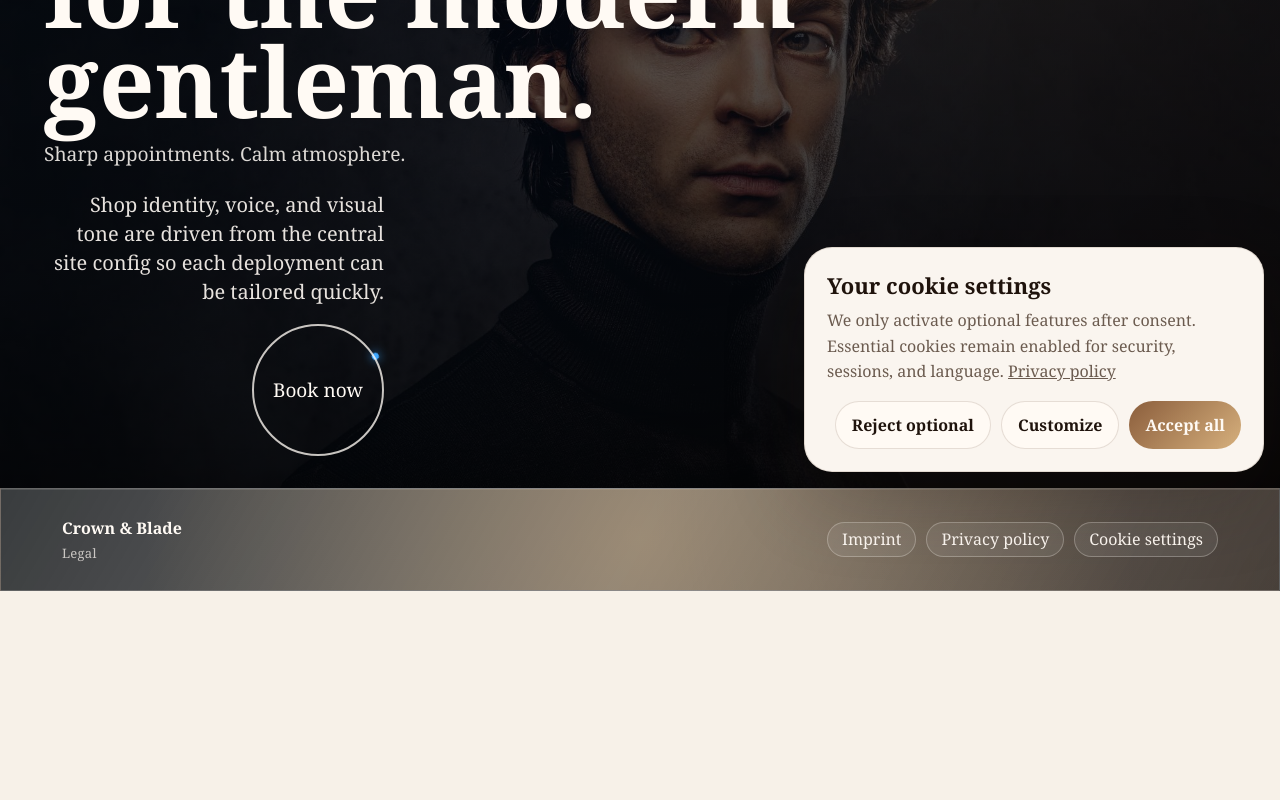
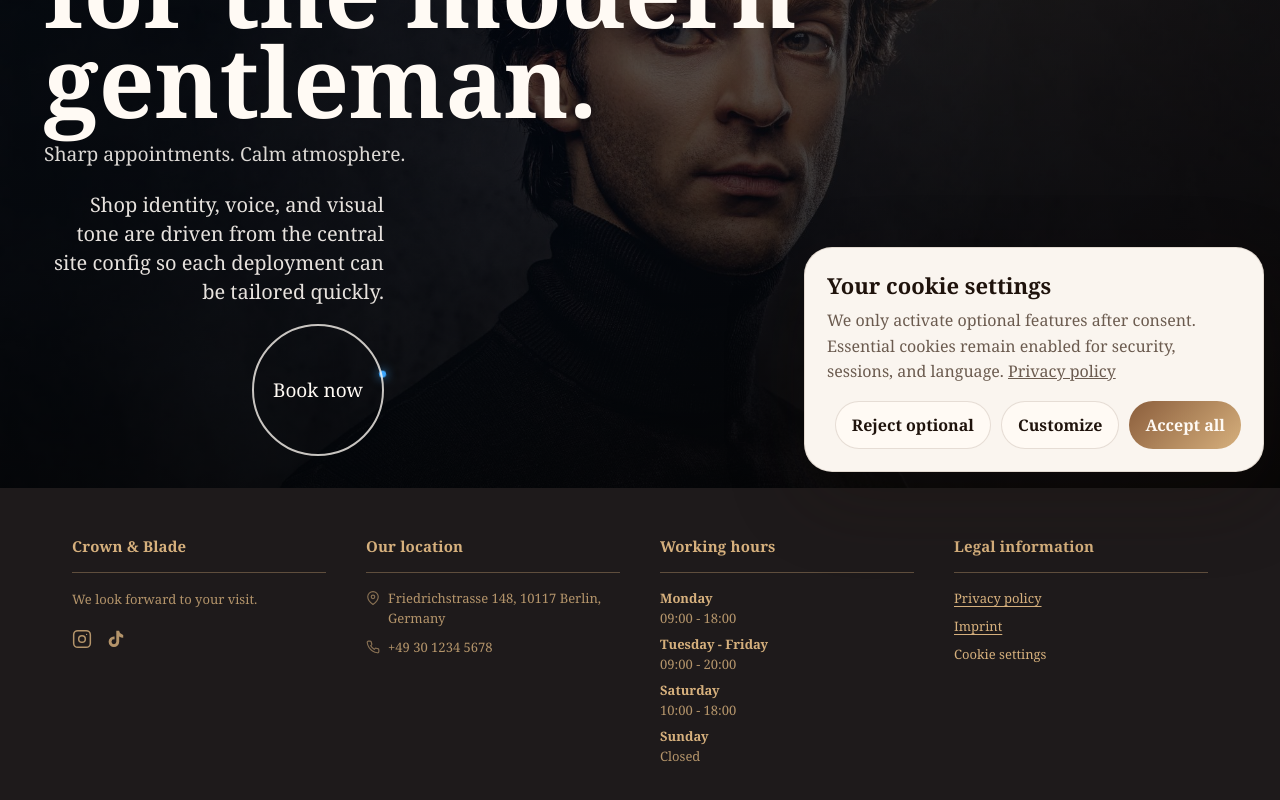
Before and after one commit to Maher-Albeek/Barbershop-Booking-Website-Template, a Next.js app: page /en in a window 1280 px wide. Shown: the part 312-1112 px from the top of the page. Before the commit the page ends 903 px from the top, so only its background shows below. Built offline with nearby package versions, Linux system fonts and the light colour scheme.

Commit message:
enhance footer layout with new social icons and improved styling

```diff
--- a/components/site-footer.module.css
+++ b/components/site-footer.module.css
@@ -6,82 +6,193 @@
   position: relative;
   width: 100%;
   overflow: hidden;
-  border: 1px solid rgba(255, 250, 244, 0.2);
-  background:
-    linear-gradient(120deg, rgba(4, 9, 14, 0.78), rgba(8, 12, 19, 0.56) 50%, rgba(20, 11, 6, 0.74)),
-    radial-gradient(circle at 80% 18%, rgba(232, 183, 122, 0.22), transparent 36%);
-  box-shadow:
-    0 20px 54px rgba(18, 11, 6, 0.34),
-    inset 0 1px 0 rgba(255, 250, 244, 0.12);
+  border: 0;
+  background: #1e1a1b;
+  box-shadow: none;
 }
 
 .footerGlow {
-  position: absolute;
-  inset: auto -12% -58%;
-  height: 220px;
-  background: radial-gradient(circle, rgba(214, 176, 125, 0.42), transparent 62%);
+  display: none;
   pointer-events: none;
 }
 
 .footerBody {
   position: relative;
   z-index: 1;
-  display: flex;
+  display: grid;
+  grid-template-columns: repeat(4, 1fr);
   max-width: 1200px;
   margin: 0 auto;
-  align-items: center;
-  justify-content: space-between;
-  flex-wrap: wrap;
-  gap: 16px;
-  padding: 28px 22px;
-  color: #fffaf4;
+  gap: 40px;
+  padding: 48px 32px;
+  color: #d6b07d;
 }
 
-.brandBlock {
-  display: grid;
-  gap: 5px;
+/* ── column layout ── */
+
+.column {
+  display: flex;
+  flex-direction: column;
+  gap: 16px;
 }
 
-.legalLabel {
-  color: rgba(255, 250, 244, 0.72);
-  font-size: 13px;
-  letter-spacing: 0.02em;
+.legalColumn {
+  color: #d6b07d;
 }
 
-.nav {
-  display: flex;
-  align-items: center;
-  gap: 10px;
-  flex-wrap: wrap;
+.columnHeading {
+  font-size: 15px;
+  font-weight: 600;
+  letter-spacing: 0.01em;
+  color: #d6b07d;
+  margin: 0;
 }
 
-.linkPill {
+.columnRule {
+  border: none;
+  border-top: 1px solid rgba(214, 176, 125, 0.35);
+  margin: 0;
+}
+
+.legalColumn .columnHeading {
+  color: #d6b07d;
+}
+
+.legalColumn .columnRule {
+  border-top-color: rgba(214, 176, 125, 0.35);
+}
+
+/* ── brand column ── */
+
+.tagline {
+  font-size: 13px;
+  color: rgba(214, 176, 125, 0.82);
+  line-height: 1.55;
+  margin: 0;
+}
+
+.socialLinks {
+  display: flex;
+  gap: 14px;
+  align-items: center;
+  margin-top: 4px;
+}
+
+.socialIcon {
+  color: rgba(214, 176, 125, 0.82);
   display: inline-flex;
   align-items: center;
-  justify-content: center;
-  border-radius: 999px;
-  border: 1px solid rgba(255, 250, 244, 0.28);
-  background: rgba(255, 250, 244, 0.08);
-  color: #fffaf4;
-  padding: 7px 14px;
-  line-height: 1.2;
-  transition: background 0.2s ease, border-color 0.2s ease;
+  transition: color 0.2s ease;
 }
 
-.linkPill:hover {
-  background: rgba(255, 250, 244, 0.16);
-  border-color: rgba(255, 250, 244, 0.42);
+.socialIcon:hover {
+  color: #e8c98d;
 }
 
-@media (max-width: 680px) {
+/* ── contact / location column ── */
+
+.contactList {
+  list-style: none;
+  padding: 0;
+  margin: 0;
+  display: flex;
+  flex-direction: column;
+  gap: 10px;
+}
+
+.contactItem {
+  display: flex;
+  align-items: flex-start;
+  gap: 8px;
+  font-size: 13px;
+  color: rgba(214, 176, 125, 0.82);
+  line-height: 1.5;
+}
+
+.contactItem svg {
+  flex-shrink: 0;
+  margin-top: 2px;
+  opacity: 0.7;
+}
+
+.contactLink {
+  color: inherit;
+  text-decoration: none;
+  transition: color 0.2s ease;
+}
+
+.contactLink:hover {
+  color: #e8c98d;
+}
+
+/* ── hours column ── */
+
+.hoursList {
+  list-style: none;
+  padding: 0;
+  margin: 0;
+  display: flex;
+  flex-direction: column;
+  gap: 8px;
+}
+
+.hoursItem {
+  display: flex;
+  flex-direction: column;
+  gap: 2px;
+}
+
+.hoursDay {
+  font-size: 13px;
+  font-weight: 600;
+  color: #d6b07d;
+}
+
+.hoursTime {
+  font-size: 13px;
+  color: rgba(214, 176, 125, 0.82);
+}
+
+/* ── legal column ── */
+
+.legalNav {
+  display: flex;
+  flex-direction: column;
+  gap: 10px;
+}
+
+.legalLink {
+  font-size: 13px;
+  color: #d6b07d;
+  text-decoration: underline;
+  text-underline-offset: 3px;
+  transition: color 0.2s ease;
+  cursor: pointer;
+  background: none;
+  border: none;
+  padding: 0;
+  font-family: inherit;
+  display: inline;
+}
+
+.legalLink:hover {
+  color: #e8c98d;
+}
+
+/* ── responsive ── */
+
+@media (max-width: 900px) {
   .footerBody {
-    display: grid;
-    justify-items: center;
-    text-align: center;
-    padding: 18px 14px;
-  }
-
-  .brandBlock {
-    justify-items: center;
+    grid-template-columns: repeat(2, 1fr);
+    gap: 32px;
+    padding: 36px 24px;
   }
 }
+
+@media (max-width: 540px) {
+  .footerBody {
+    grid-template-columns: 1fr;
+    gap: 28px;
+    padding: 28px 18px;
+  }
+}
--- a/components/site-footer.tsx
+++ b/components/site-footer.tsx
@@ -13,8 +13,45 @@ type SiteFooterProps = {
   locale: Locale;
 };
 
+function InstagramIcon() {
+  return (
+    <svg xmlns="http://www.w3.org/2000/svg" width="20" height="20" viewBox="0 0 24 24" fill="none" stroke="currentColor" strokeWidth="1.8" strokeLinecap="round" strokeLinejoin="round" aria-hidden="true">
+      <rect x="2" y="2" width="20" height="20" rx="5" ry="5" />
+      <circle cx="12" cy="12" r="4" />
+      <circle cx="17.5" cy="6.5" r="0.8" fill="currentColor" stroke="none" />
+    </svg>
+  );
+}
+
+function TikTokIcon() {
+  return (
+    <svg xmlns="http://www.w3.org/2000/svg" width="20" height="20" viewBox="0 0 24 24" fill="currentColor" aria-hidden="true">
+      <path d="M19.59 6.69a4.83 4.83 0 0 1-3.77-4.25V2h-3.45v13.67a2.89 2.89 0 0 1-2.88 2.5 2.89 2.89 0 0 1-2.89-2.89 2.89 2.89 0 0 1 2.89-2.89c.28 0 .54.04.79.1V9.01a6.33 6.33 0 0 0-.79-.05 6.34 6.34 0 0 0-6.34 6.34 6.34 6.34 0 0 0 6.34 6.34 6.34 6.34 0 0 0 6.33-6.34V9.05a8.26 8.26 0 0 0 4.83 1.55V7.17a4.85 4.85 0 0 1-1.06-.48z" />
+    </svg>
+  );
+}
+
+function MapPinIcon() {
+  return (
+    <svg xmlns="http://www.w3.org/2000/svg" width="14" height="14" viewBox="0 0 24 24" fill="none" stroke="currentColor" strokeWidth="2" strokeLinecap="round" strokeLinejoin="round" aria-hidden="true">
+      <path d="M21 10c0 7-9 13-9 13S3 17 3 10a9 9 0 0 1 18 0z" />
+      <circle cx="12" cy="10" r="3" />
+    </svg>
+  );
+}
+
+function PhoneIcon() {
+  return (
+    <svg xmlns="http://www.w3.org/2000/svg" width="14" height="14" viewBox="0 0 24 24" fill="none" stroke="currentColor" strokeWidth="2" strokeLinecap="round" strokeLinejoin="round" aria-hidden="true">
+      <path d="M22 16.92v3a2 2 0 0 1-2.18 2 19.79 19.79 0 0 1-8.63-3.07 19.5 19.5 0 0 1-6-6A19.79 19.79 0 0 1 2.12 4.18 2 2 0 0 1 4.11 2h3a2 2 0 0 1 2 1.72c.127.96.361 1.903.7 2.81a2 2 0 0 1-.45 2.11L8.09 9.91a16 16 0 0 0 6 6l1.27-1.27a2 2 0 0 1 2.11-.45c.907.339 1.85.573 2.81.7A2 2 0 0 1 22 16.92z" />
+    </svg>
+  );
+}
+
 export function SiteFooter({ locale }: SiteFooterProps) {
   const dictionary = getDictionary(locale);
+  const contact = siteConfig.contact[locale];
+  const { brand } = siteConfig;
 
   return (
     <footer className={styles.footerShell}>
@@ -22,22 +59,94 @@ export function SiteFooter({ locale }: SiteFooterProps) {
         <div className={styles.footerGlow} aria-hidden="true" />
 
         <div className={styles.footerBody}>
-          <div className={styles.brandBlock}>
-          <strong>{siteConfig.brand.shopName}</strong>
-            <span className={styles.legalLabel}>{dictionary.footer.legalLabel}</span>
+          {/* Column 1: Brand */}
+          <div className={styles.column}>
+            <h3 className={styles.columnHeading}>{brand.shopName}</h3>
+            <hr className={styles.columnRule} />
+            <p className={styles.tagline}>{dictionary.footer.tagline}</p>
+            {(brand.socials?.instagram || brand.socials?.tiktok) && (
+              <div className={styles.socialLinks}>
+                {brand.socials.instagram && (
+                  <a
+                    href={brand.socials.instagram}
+                    className={styles.socialIcon}
+                    target="_blank"
+                    rel="noopener noreferrer"
+                    aria-label="Instagram"
+                  >
+                    <InstagramIcon />
+                  </a>
+                )}
+                {brand.socials.tiktok && (
+                  <a
+                    href={brand.socials.tiktok}
+                    className={styles.socialIcon}
+                    target="_blank"
+                    rel="noopener noreferrer"
+                    aria-label="TikTok"
+                  >
+                    <TikTokIcon />
+                  </a>
+                )}
+              </div>
+            )}
           </div>
 
-          <nav aria-label={dictionary.footer.legalLabel} className={styles.nav}>
-            <Link className={styles.linkPill} href={localeHref(locale, "/impressum")}>
-              {dictionary.footer.impressum}
-            </Link>
-            <Link className={styles.linkPill} href={localeHref(locale, "/datenschutz")}>
-              {dictionary.footer.datenschutz}
-            </Link>
-            <span className={styles.linkPill}>
-              <CookieSettingsButton label={dictionary.footer.cookieSettings} />
-            </span>
-          </nav>
+          {/* Column 2: Location */}
+          <div className={styles.column}>
+            <h3 className={styles.columnHeading}>{dictionary.footer.locationTitle}</h3>
+            <hr className={styles.columnRule} />
+            <ul className={styles.contactList}>
+              <li className={styles.contactItem}>
+                <MapPinIcon />
+                <span>{contact.items.address.value}</span>
+              </li>
+              {contact.items.phone.href ? (
+                <li className={styles.contactItem}>
+                  <PhoneIcon />
+                  <a href={contact.items.phone.href} className={styles.contactLink}>
+                    {contact.items.phone.value}
+                  </a>
+                </li>
+              ) : (
+                <li className={styles.contactItem}>
+                  <PhoneIcon />
+                  <span>{contact.items.phone.value}</span>
+                </li>
+              )}
+            </ul>
+          </div>
+
+          {/* Column 3: Working Hours */}
+          <div className={styles.column}>
+            <h3 className={styles.columnHeading}>{contact.workingHoursTitle}</h3>
+            <hr className={styles.columnRule} />
+            <ul className={styles.hoursList}>
+              {contact.workingHours.map((entry) => (
+                <li key={entry.days} className={styles.hoursItem}>
+                  <strong className={styles.hoursDay}>{entry.days}</strong>
+                  <span className={styles.hoursTime}>{entry.hours}</span>
+                </li>
+              ))}
+            </ul>
+          </div>
+
+          {/* Column 4: Legal */}
+          <div className={`${styles.column} ${styles.legalColumn}`}>
+            <h3 className={styles.columnHeading}>{dictionary.footer.legalLinksTitle}</h3>
+            <hr className={styles.columnRule} />
+            <nav aria-label={dictionary.footer.legalLabel} className={styles.legalNav}>
+              <Link className={styles.legalLink} href={localeHref(locale, "/datenschutz")}>
+                {dictionary.footer.datenschutz}
+              </Link>
+              <Link className={styles.legalLink} href={localeHref(locale, "/impressum")}>
+                {dictionary.footer.impressum}
+              </Link>
+              <span className={styles.legalLink}>
+                <CookieSettingsButton label={dictionary.footer.cookieSettings} />
+              </span>
+            </nav>
+          </div>
         </div>
       </div>
     </footer>
--- a/lib/i18n.ts
+++ b/lib/i18n.ts
@@ -146,7 +146,10 @@ const dictionaries = {
       legalLabel: "Legal",
       impressum: "Imprint",
       datenschutz: "Privacy policy",
-      cookieSettings: "Cookie settings"
+      cookieSettings: "Cookie settings",
+      tagline: "We look forward to your visit.",
+      locationTitle: "Our location",
+      legalLinksTitle: "Legal information"
     },
     cookies: {
       title: "Your cookie settings",
@@ -305,8 +308,11 @@ const dictionaries = {
     footer: {
       legalLabel: "Rechtliches",
       impressum: "Impressum",
-      datenschutz: "Datenschutz",
-      cookieSettings: "Cookie-Einstellungen"
+      datenschutz: "Datenschutzerklärung",
+      cookieSettings: "Cookie-Einstellungen",
+      tagline: "Wir freuen uns auf Ihren Besuch.",
+      locationTitle: "Unser Standort",
+      legalLinksTitle: "Nutzungsbedingungen"
     },
     cookies: {
       title: "Deine Cookie-Einstellungen",
@@ -470,7 +476,10 @@ const dictionaries = {
       legalLabel: "\u0645\u0639\u0644\u0648\u0645\u0627\u062a \u0642\u0627\u0646\u0648\u0646\u064a\u0629",
       impressum: "\u0627\u0644\u0628\u064a\u0627\u0646\u0627\u062a \u0627\u0644\u0642\u0627\u0646\u0648\u0646\u064a\u0629",
       datenschutz: "\u0633\u064a\u0627\u0633\u0629 \u0627\u0644\u062e\u0635\u0648\u0635\u064a\u0629",
-      cookieSettings: "\u0625\u0639\u062f\u0627\u062f\u0627\u062a \u0645\u0644\u0641\u0627\u062a \u0627\u0644\u0627\u0631\u062a\u0628\u0627\u0637"
+      cookieSettings: "\u0625\u0639\u062f\u0627\u062f\u0627\u062a \u0645\u0644\u0641\u0627\u062a \u0627\u0644\u0627\u0631\u062a\u0628\u0627\u0637",
+      tagline: "\u064a\u0633\u0639\u062f\u0646\u0627 \u0627\u0633\u062a\u0642\u0628\u0627\u0644\u0643\u0645.",
+      locationTitle: "\u0645\u0648\u0642\u0639\u0646\u0627",
+      legalLinksTitle: "\u0645\u0639\u0644\u0648\u0645\u0627\u062a \u0642\u0627\u0646\u0648\u0646\u064a\u0629"
     },
     cookies: {
       title: "\u0625\u0639\u062f\u0627\u062f\u0627\u062a \u0645\u0644\u0641\u0627\u062a \u0627\u0644\u0627\u0631\u062a\u0628\u0627\u0637",
@@ -611,6 +620,9 @@ const dictionaries = {
       impressum: string;
       datenschutz: string;
       cookieSettings: string;
+      tagline: string;
+      locationTitle: string;
+      legalLinksTitle: string;
     };
     cookies: {
       title: string;
--- a/lib/site-config.ts
+++ b/lib/site-config.ts
@@ -205,6 +205,10 @@ export const siteConfig: {
     primaryColor: string;
     secondaryColor: string;
     accentColor: string;
+    socials?: {
+      instagram?: string;
+      tiktok?: string;
+    };
   };
   content: Record<Locale, LocalizedHomepageContent>;
   services: Record<Locale, LocalizedServicesContent>;
@@ -238,7 +242,11 @@ export const siteConfig: {
     logoText: "CB",
     primaryColor: "#8b5e3c",
     secondaryColor: "#d6b07d",
-    accentColor: "#22333b"
+    accentColor: "#22333b",
+    socials: {
+      instagram: "https://www.instagram.com/",
+      tiktok: "https://www.tiktok.com/"
+    }
   },
   content: {
     en: {
```
